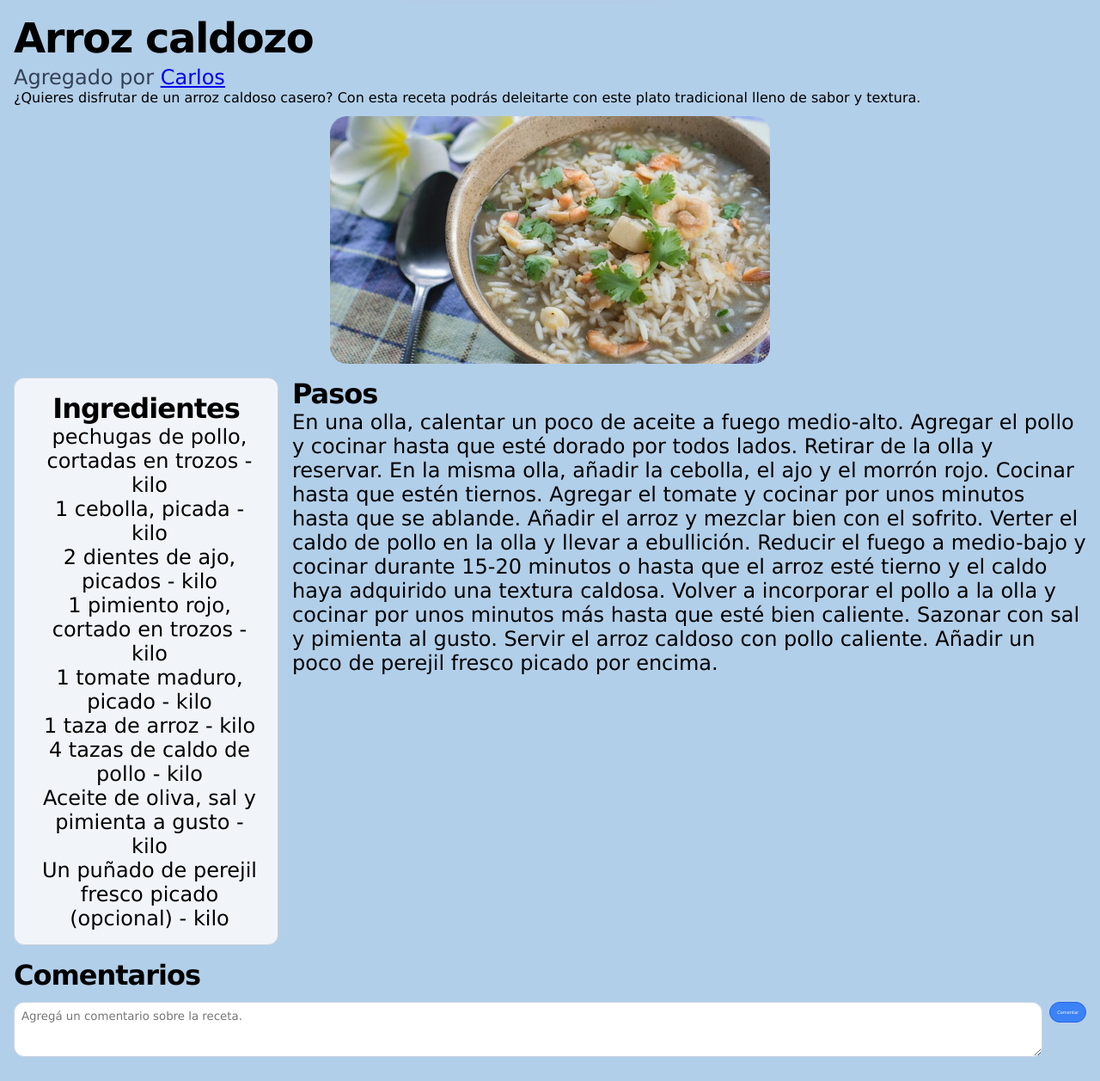
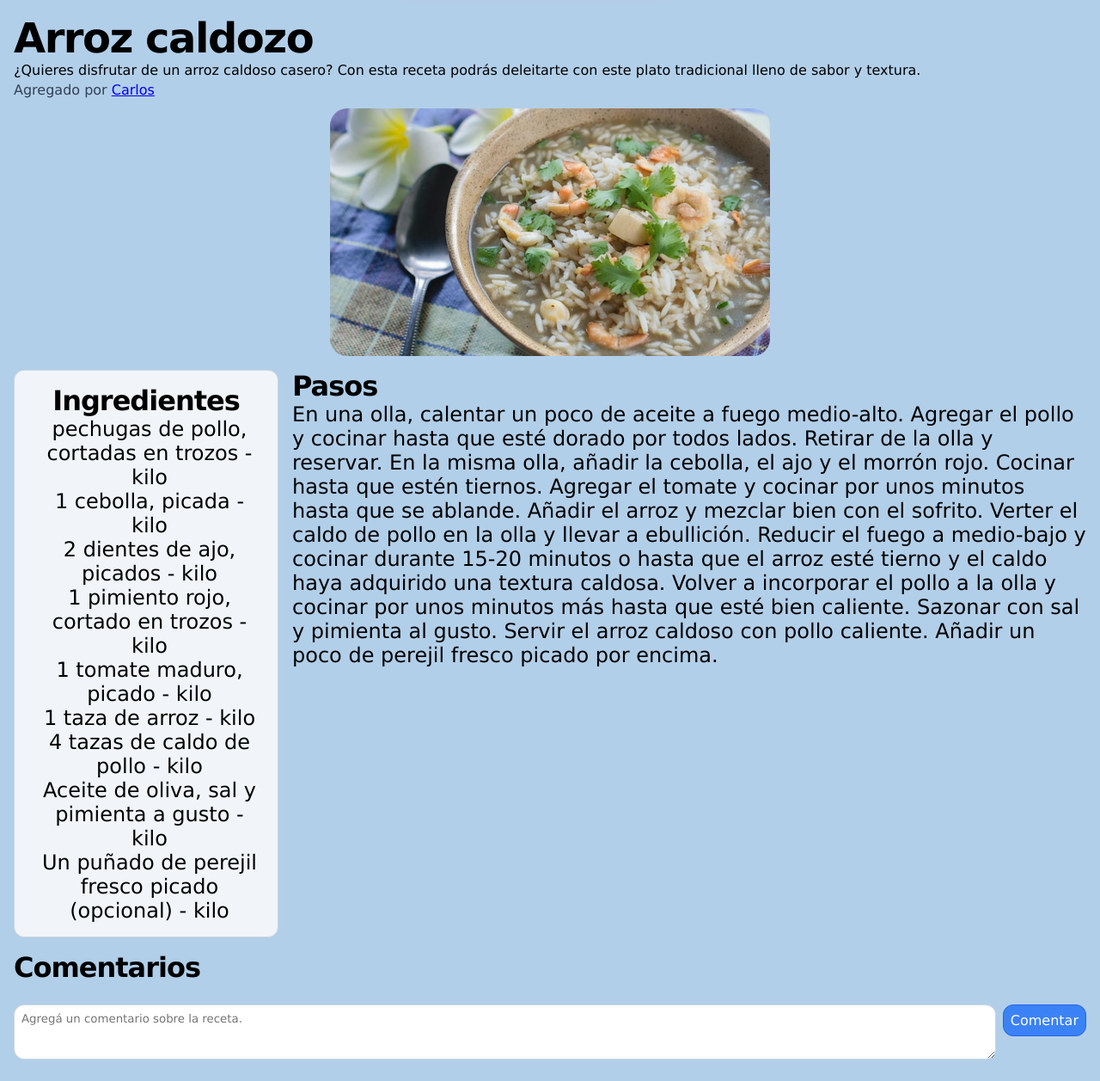
Before and after one commit to regexPattern/la-sazon-de-mariano, a Flask app: page /receta/1 in a window 1280 px wide. Shown: the part 102-1359 px from the top of the page at 86% size. After the commit the page ends 1334 px from the top, so only its background shows below. Run offline with Flask 3, Linux system fonts and the light colour scheme; data comes from the database, SQL or seed files in the repository; data that the repository does not hold is empty.

Commit message:
mejorado el aspecto de los comentarios

```diff
--- a/static/css/receta.css
+++ b/static/css/receta.css
@@ -68,7 +68,6 @@ body {
   display: flex;
   flex-direction: column;
   gap: 4px;
-  font-size: 1.5rem;
   color: #334155;
 }
 
@@ -202,3 +201,22 @@ button[type="submit"] {
     grid-template-columns: 1fr;
   }
 }
+
+#listado-comentarios {
+  list-style: none;
+}
+
+#listado-comentarios > * + * {
+  margin-top: 8px;
+}
+
+#listado-comentarios li {
+  padding: 8px;
+  background-color: white;
+  border-radius: 12px;
+}
+
+form button {
+  width: min-content;
+  font-size: 1rem;
+}
--- a/templates/receta.html
+++ b/templates/receta.html
@@ -1,6 +1,5 @@
 <!doctype html>
 <html lang="es">
-
   <head>
     <meta charset="UTF-8" />
     <meta name="viewport" content="width=device-width, initial-scale=1.0" />
@@ -18,21 +17,28 @@
         <div id="resumen-receta">
           <h1 id="nombre-receta">{{ receta["nombre"] }}</h1>
 
+          <p>{{ receta["descripcion"] }}</p>
+
           <div id="metadata-receta">
             <div id="registro-receta">
               <span>
                 Agregado por
-              <a id="nombre-autor-receta" href="/usuario/{{ receta['id_usuario'] }}">{{ receta["nombre_usuario"] }}</a>
+                <a
+                  id="nombre-autor-receta"
+                  href="/usuario/{{ receta['id_usuario'] }}"
+                  >{{ receta["nombre_usuario"] }}</a
+                >
               </span>
             </div>
           </div>
         </div>
       </div>
 
-    {{ receta["descripcion"] }}
-
       <div id="contenedor-imagen-receta">
-      <img id="imagen-receta" src="{{ '/static/img/recetas/' + receta['imagen'] }}" />
+        <img
+          id="imagen-receta"
+          src="{{ '/static/img/recetas/' + receta['imagen'] }}"
+        />
       </div>
 
       <div id="descripcion-receta">
@@ -53,21 +59,21 @@
         </section>
       </div>
 
-
       <section id="comentarios-receta">
         <h2>Comentarios</h2>
+        <ul id="listado-comentarios">
           {% for c in comentarios %}
-        <h4>'{{c["contenido"]}}' comentado por {{c["nombre_usuario"]}}</h4>
+          <li>'{{c["contenido"]}}' comentado por {{c["nombre_usuario"]}}</li>
           {% endfor %}
+        </ul>
         <form method="post">
-        <textarea name="contenido" placeholder="Agregá un comentario sobre la receta."></textarea>
+          <textarea
+            name="contenido"
+            placeholder="Agregá un comentario sobre la receta."
+          ></textarea>
           <button type="submit">Comentar</button>
         </form>
-
-      <ul id="lista-comentarios"></ul>
       </section>
-
     </main>
   </body>
-
 </html>
```
Lines whose indentation alone changed are shown as unchanged.
